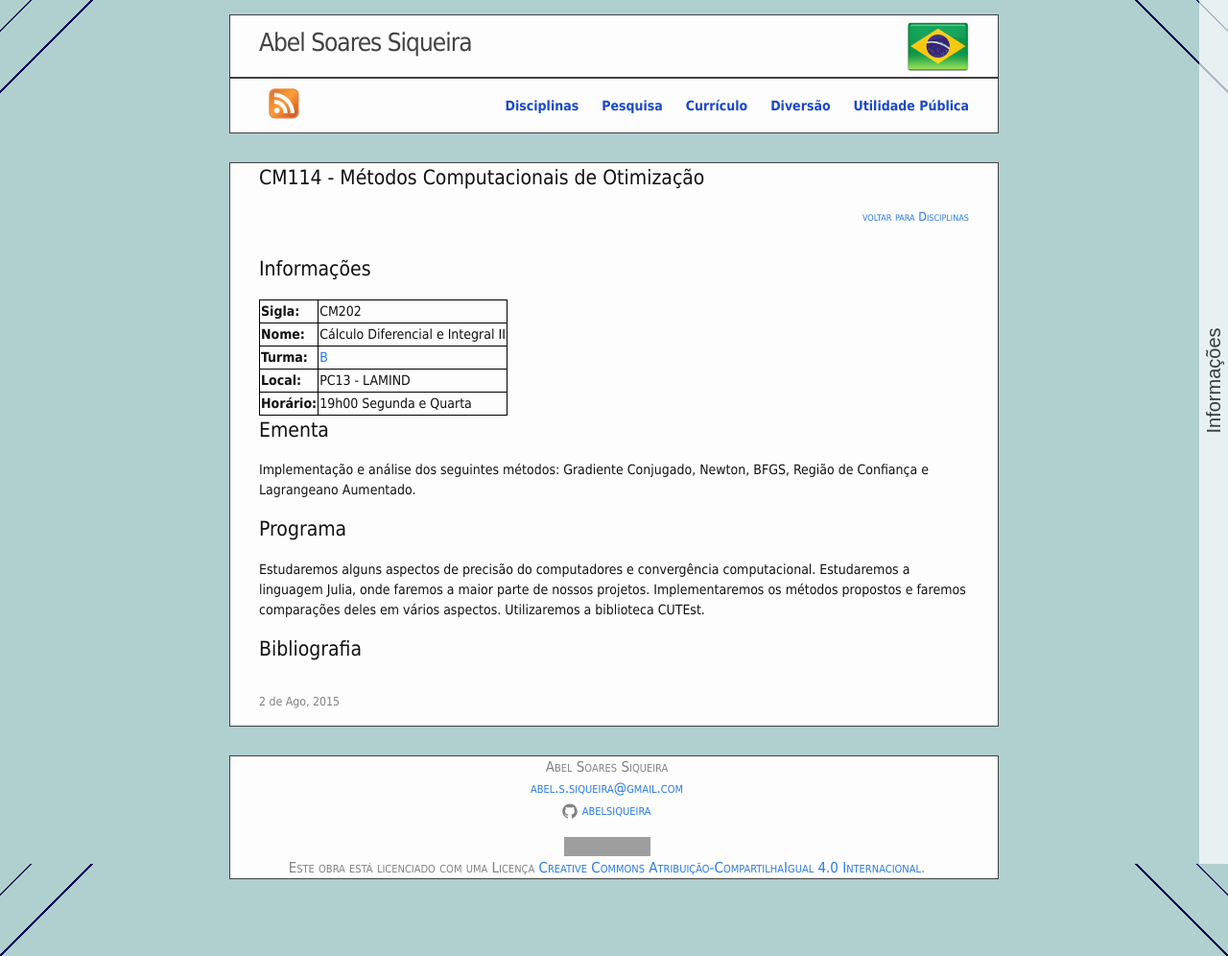
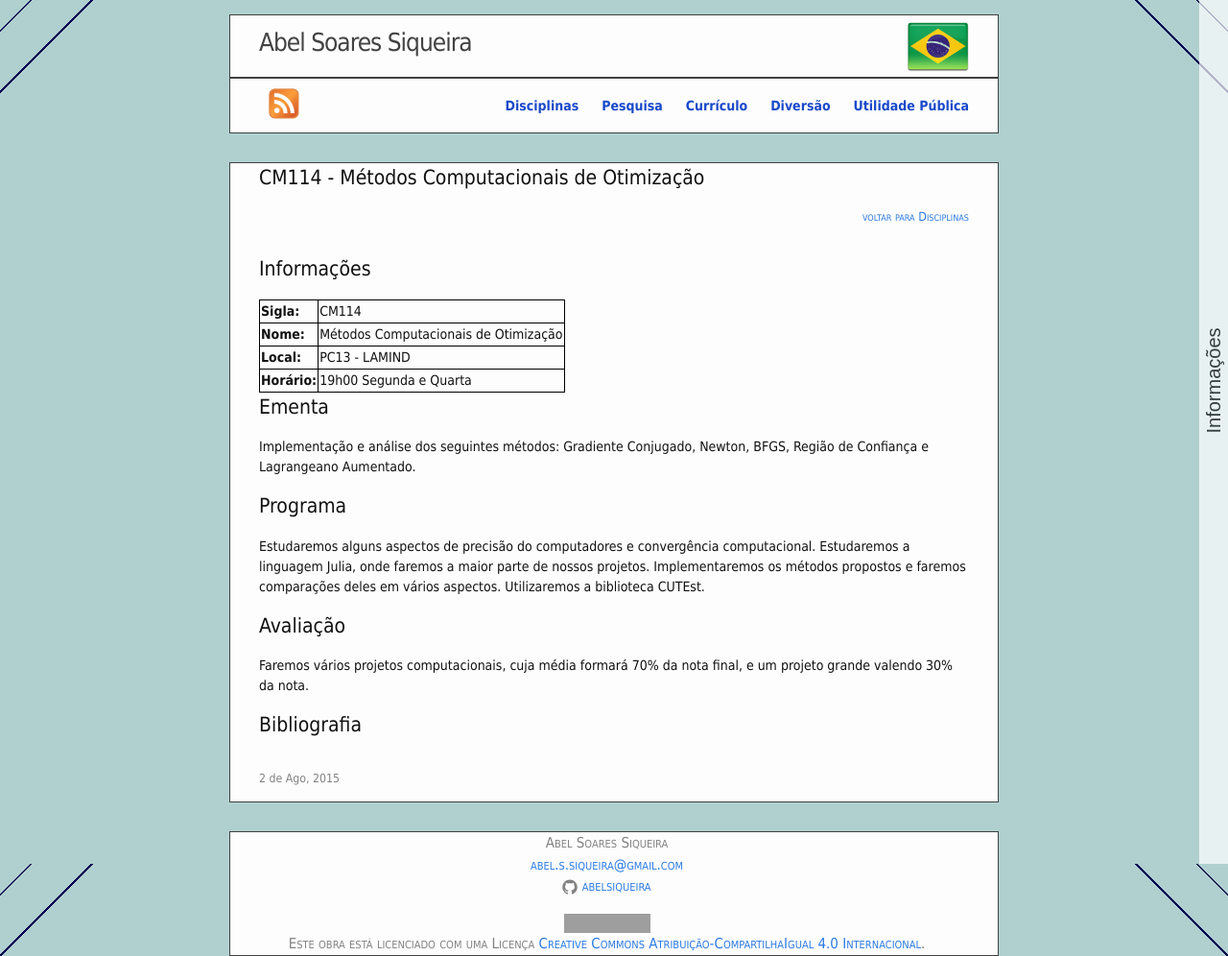
Before and after one commit to abelsiqueira/abelsiqueira.github.io-old, a Jekyll site: the page built from _posts/br/2015-08-02-cm114-2015s2.markdown, in a window 1280 px wide. Shown: the whole page at 96% size. Built offline with Jekyll 4.4.1, drawn with Linux system fonts in a browser that asks for light colours; nearby versions of some CDN libraries; grey boxes are pictures that could not be loaded.

```diff
--- a/_posts/br/2015-08-02-cm114-2015s2.markdown
+++ b/_posts/br/2015-08-02-cm114-2015s2.markdown
@@ -9,9 +9,8 @@
 
 # Informações
 
-  | **Sigla:**   | CM202
-  | **Nome:**    | Cálculo Diferencial e Integral II
-  | **Turma:**   | [B]({{ site.baseurl }}/disciplinas/2015s1-cm202/cm202.pdf)
+  | **Sigla:**   | CM114
+  | **Nome:**    | Métodos Computacionais de Otimização
   | **Local:**   | PC13 - LAMIND
   | **Horário:** | 19h00 Segunda e Quarta
 
@@ -29,4 +28,9 @@
 aspectos.
 Utilizaremos a biblioteca CUTEst.
 
+# Avaliação
+
+Faremos vários projetos computacionais, cuja média formará 70% da nota final,
+e um projeto grande valendo 30% da nota.
+
 # Bibliografia
```
Also changed, not shown: 1 other file.
